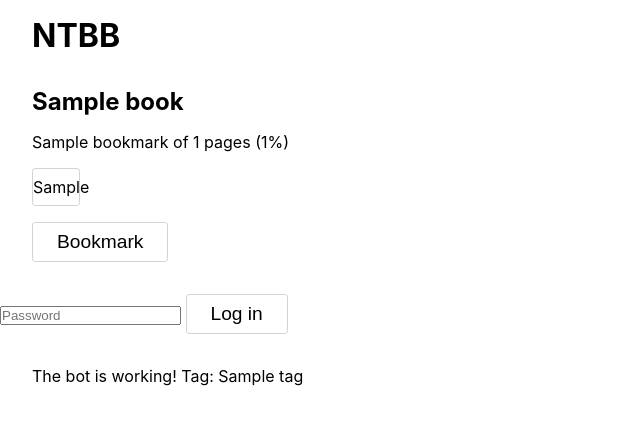
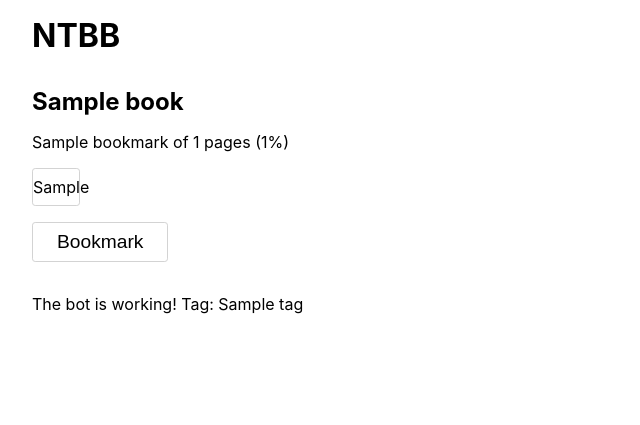
Before and after one commit to ivanturianytsia/notion-telegram-bookmark, a Node project: template src/views/index.handlebars in a window 1280 px wide. Shown: the top 425 px of the page, without its empty margins (0-640 px from the left). Run offline with Node 20 templates, Linux system fonts and the light colour scheme; the template is opened without the code that fills it: most values are stand-ins (such as "Sample title", 1, 10 or a date in 2020); some libraries are stand-ins or nearby versions; some web fonts are replaced.

Commit message:
Remove login form; keep GET /login with secure session cookie
Co-Authored-By: Claude Opus 5.5 <noreply@anthropic.com>

```diff
--- a/src/server/index.ts
+++ b/src/server/index.ts
@@ -45,8 +45,7 @@ export const launchServer = (bots?: Bot[]) => {
             pageOptions: number[]
           }[]
         | null = null
-      const isLoggedIn = isAuthenticated(req)
-      if (isLoggedIn) {
+      if (isAuthenticated(req)) {
         const bookResults = await Book.getCurrentBooks()
         await Promise.all(
           bookResults.map(async (book) => {
@@ -71,7 +70,6 @@ export const launchServer = (bots?: Bot[]) => {
 
       res.render('index', {
         tag: TAG || 'unknown',
-        isLoggedIn,
         books,
       })
     } catch (err: any) {
@@ -80,9 +78,7 @@ export const launchServer = (bots?: Bot[]) => {
     }
   })
 
-  // GET keeps old login links working; the page's login form uses POST.
   app.get('/login', (req, res) => logIn(req.query.password, res))
-  app.post('/login', (req, res) => logIn(req.body.password, res))
 
   app.post('/record', async (req, res) => {
     try {
--- a/src/views/index.handlebars
+++ b/src/views/index.handlebars
@@ -22,11 +22,5 @@
   {{/each}}
   </div>
   {{/if}}
-  {{#unless isLoggedIn}}
-  <form class="login" action="/login" method="post">
-    <input type="password" name="password" placeholder="Password" autocomplete="current-password" required />
-    <input type="submit" value="Log in" />
-  </form>
-  {{/unless}}
   <div class="tag">The bot is working! Tag: {{{tag}}}</div>
 </div>
```
